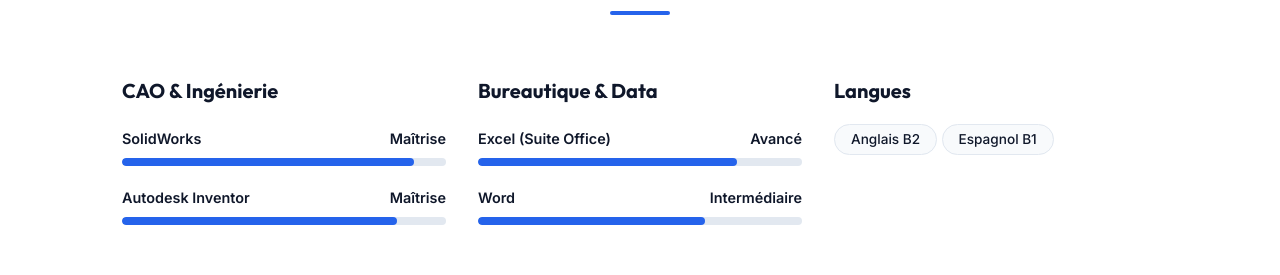
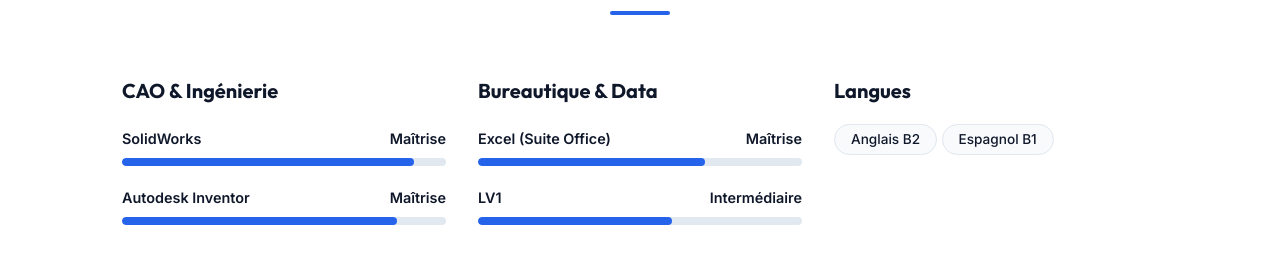
Before and after one commit to enzopimienta/Enzo-Pimienta-s-site, a plain HTML site: page index.html in a window 1280 px wide. Shown: the part 2680-2955 px from the top of the page. Drawn offline with Linux system fonts and the light colour scheme.

Commit message:
compétences

```diff
--- a/index.html
+++ b/index.html
@@ -212,19 +212,19 @@
                                 <div class="skill-item">
                                     <div class="skill-info">
                                         <span>Excel (Suite Office)</span>
-                                        <span>Avancé</span>
+                                        <span>Maîtrise</span>
                                     </div>
                                     <div class="progress-bg">
-                                        <div class="progress" style="width: 80%"></div>
+                                        <div class="progress" style="width: 70%"></div>
                                     </div>
                                 </div>
                                 <div class="skill-item">
                                     <div class="skill-info">
-                                        <span>Word</span>
+                                        <span>LV1</span>
                                         <span>Intermédiaire</span>
                                     </div>
                                     <div class="progress-bg">
-                                        <div class="progress" style="width: 70%"></div>
+                                        <div class="progress" style="width: 60%"></div>
                                     </div>
                                 </div>
                             </div>
```
